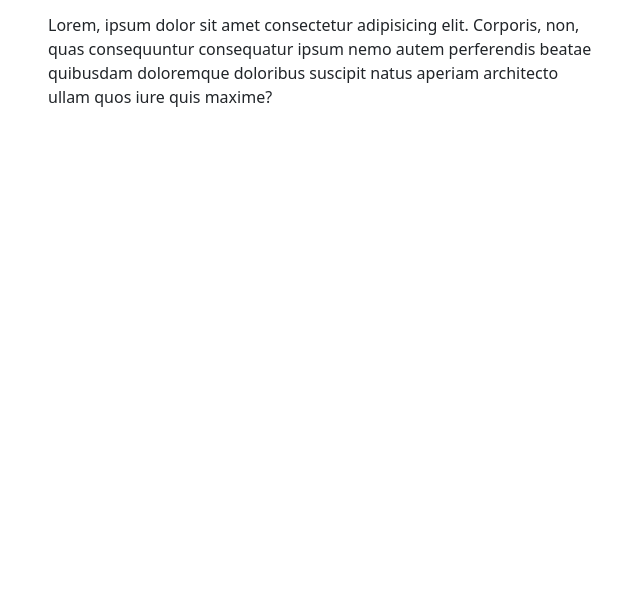
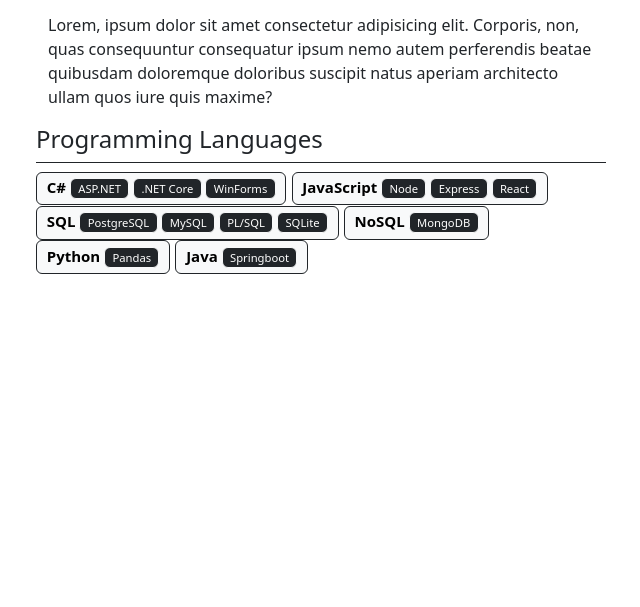
Before and after one commit to jimmyjawnz/jimmyjawnz.github.io, a plain HTML site: page index.html in a window 1280 px wide. Shown: the part 193-800 px from the top of the page, without its empty margins (319-959 px from the left). Drawn offline with nearby package versions, Linux system fonts and the light colour scheme.

Commit message:
Added Programming Languages section

```diff
--- a/index.html
+++ b/index.html
@@ -4,12 +4,18 @@
     <meta charset="UTF-8">
     <meta name="viewport" content="width=device-width, initial-scale=1.0">
     <title>Home - James Provost</title>
+    <link rel="stylesheet" type='text/css' href="https://cdn.jsdelivr.net/gh/devicons/devicon@latest/devicon.min.css" />
     <link href="https://cdn.jsdelivr.net/npm/bootstrap@5.3.8/dist/css/bootstrap.min.css" rel="stylesheet" integrity="sha384-sRIl4kxILFvY47J16cr9ZwB07vP4J8+LH7qKQnuqkuIAvNWLzeN8tE5YBujZqJLB" crossorigin="anonymous">
+    <style>
+        #planguages .badge > .badge {
+            font-weight: normal;
+        }
+    </style>
 </head>
 <body>
     <div id="page" class="container">
         <div class="row justify-content-md-center mb-3">
-            <div class="col col-lg-4 align-content-center mb-3 border-bottom border-dark">
+            <div class="col col-lg-4 align-content-center border-bottom border-dark">
                 <h1 id="name">James Provost</h1>
                 <p id="title">Software Developer and Consultant</p>
                 <span id="links">
@@ -33,6 +39,38 @@
         <div class="row justify-content-md-center">
             <p class="col col-lg-6">Lorem, ipsum dolor sit amet consectetur adipisicing elit. Corporis, non, quas consequuntur consequatur ipsum nemo autem perferendis beatae quibusdam doloremque doloribus suscipit natus aperiam architecto ullam quos iure quis maxime?</p>
         </div>
+        <div class="row justify-content-md-center">
+            <div id="planguages" class="col col-lg-6 p-0 fs-5">
+                <h4 class="border-bottom border-dark pb-2">Programming Languages</h1>
+                    <div>
+                        <span class="badge border border-dark text-bg-light">C#
+                            <span class="badge border border-light text-bg-dark">ASP.NET</span>
+                            <span class="badge border border-light text-bg-dark">.NET Core</span>
+                            <span class="badge border border-light text-bg-dark">WinForms</span>
+                        </span>
+                        <span class="badge border border-dark text-bg-light">JavaScript
+                            <span class="badge border border-light text-bg-dark">Node</span>
+                            <span class="badge border border-light text-bg-dark">Express</span>
+                            <span class="badge border border-light text-bg-dark">React</span>
+                        </span>
+                        <span class="badge border border-dark text-bg-light">SQL
+                            <span class="badge border border-light text-bg-dark">PostgreSQL</span>
+                            <span class="badge border border-light text-bg-dark">MySQL</span>
+                            <span class="badge border border-light text-bg-dark">PL/SQL</span>
+                            <span class="badge border border-light text-bg-dark">SQLite</span>
+                        </span>
+                        <span class="badge border border-dark text-bg-light">NoSQL
+                            <span class="badge border border-light text-bg-dark">MongoDB</span>
+                        </span>
+                        <span class="badge border border-dark text-bg-light">Python
+                            <span class="badge border border-light text-bg-dark">Pandas</span>
+                        </span>
+                        <span class="badge border border-dark text-bg-light">Java
+                            <span class="badge border border-light text-bg-dark">Springboot</span>
+                        </span>
+                    </div>
+            </div>
+        </div>
     </div>
 
 
```
